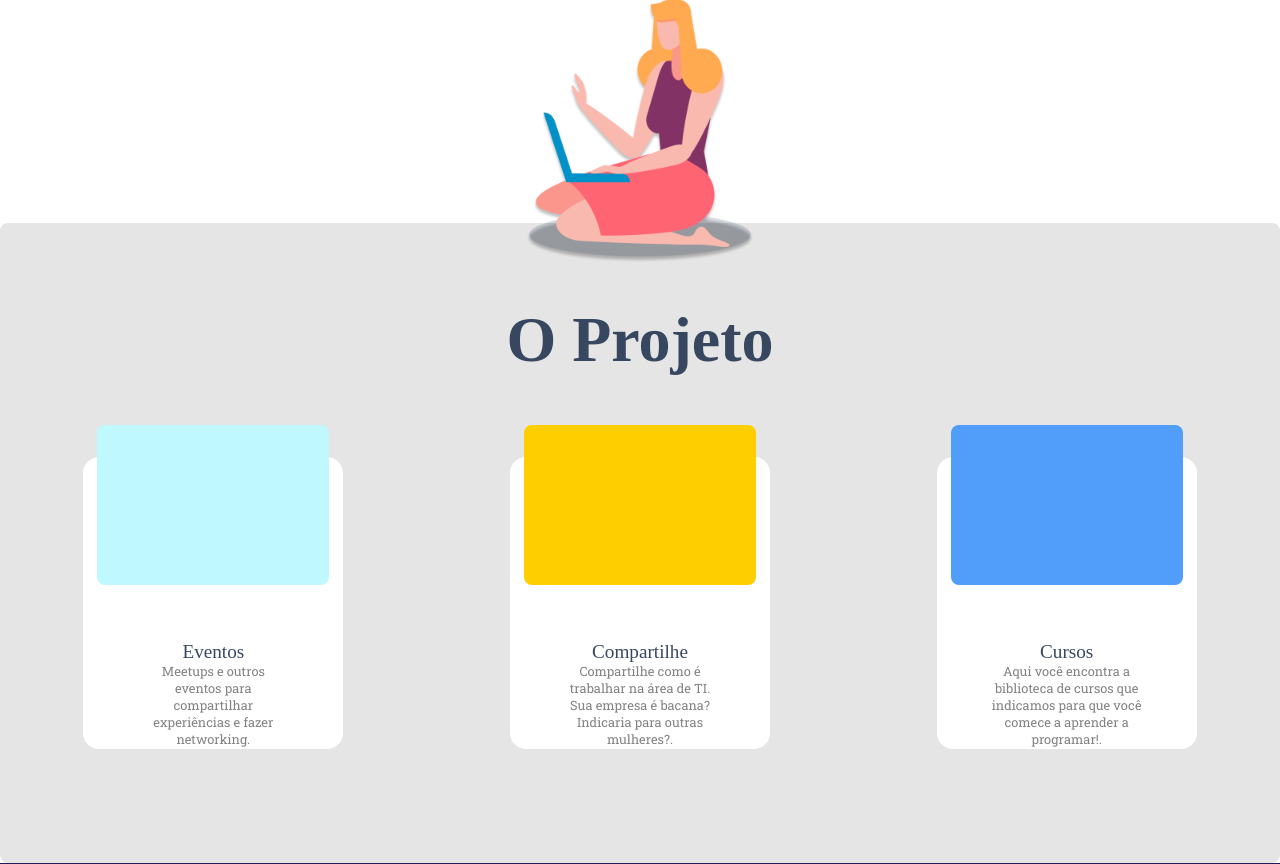
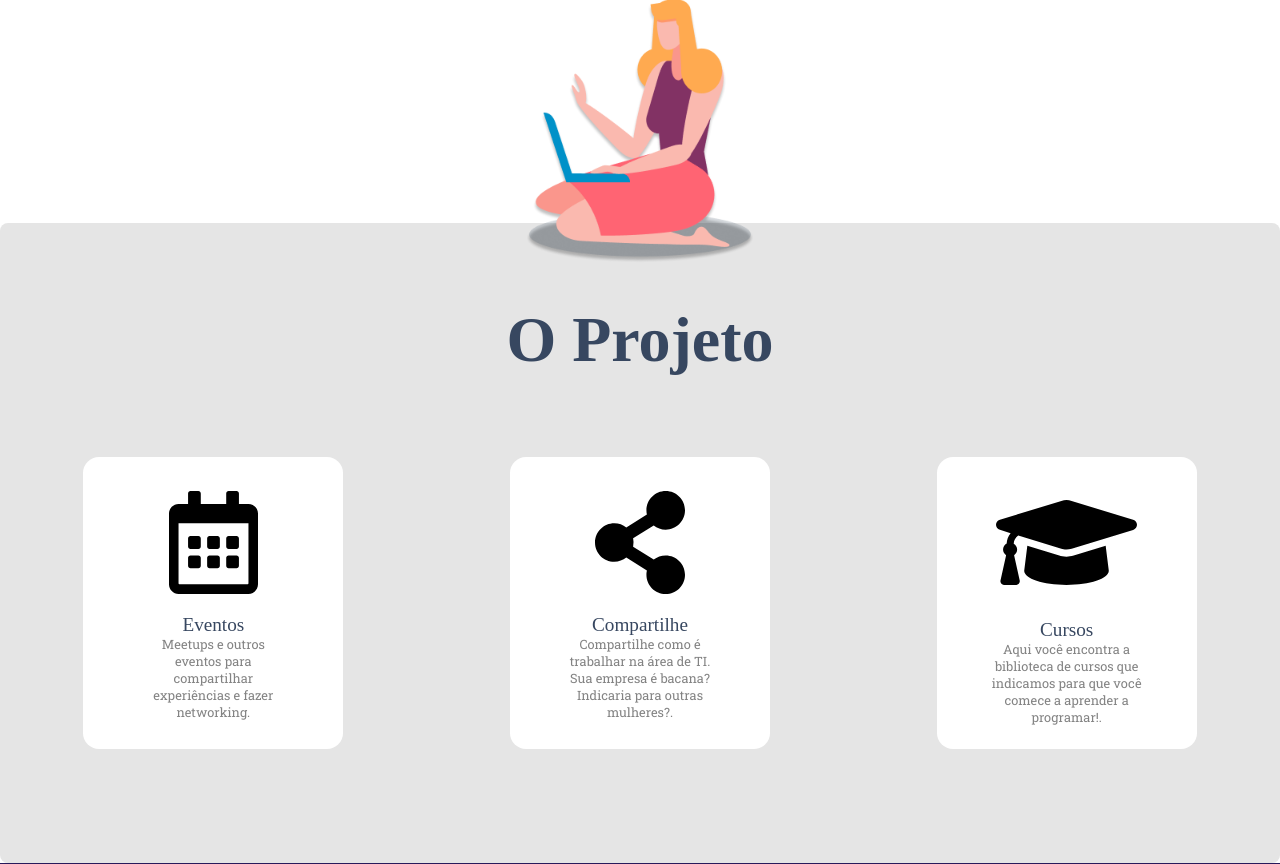
Before and after one commit to marcela093/projeto-demoday, a Django app: page / in a window 1280 px wide. Shown: the part 349-1213 px from the top of the page. Run offline with Django 3.2, Linux system fonts and the light colour scheme.

Commit message:
ajustando home

```diff
--- a/demoday/app/static/style.css
+++ b/demoday/app/static/style.css
@@ -211,3 +211,13 @@ section button {
     border-bottom: 1px solid #4CA0FF;
     width: 100px;
 }
+
+main img{
+    width: 10vw;
+    height: auto;
+}
+
+.photo{
+    width: 15vw;
+    height: auto;
+}
--- a/demoday/app/templates/index.html
+++ b/demoday/app/templates/index.html
@@ -37,7 +37,7 @@
     <div class="flex-style">
       <a href="/eventos/" target="_blank">
         <div class="item">
-          <div class="item-quadrado" style="background-color: #BFF9FF"></div>
+          <div><img src="../static/images/ícones-gcc/eventos.svg" alt=""> </div>
           <div class="item-texto">
             <span class="titulo azul fz1">Eventos</span>
             <br />
@@ -51,7 +51,7 @@
 
       <a href="/avaliacao/" target="_blank">
         <div class="item">
-          <div class="item-quadrado" style="background-color: #FFCE00"></div>
+          <div><img src="../static/images/ícones-gcc/compartilhe.svg" alt=""></div>
           <div class="item-texto">
             <span class="titulo azul fz1">Compartilhe</span>
             <br />
@@ -65,7 +65,7 @@
 
       <a href="/cursos/" target="_blank">
         <div class="item">
-          <div class="item-quadrado" style="background-color: #509EFA"></div>
+          <div><img class="photo" src="../static/images/ícones-gcc/cursos.svg" alt=""></div>
           <div class="item-texto">
             <span class="titulo azul fz1">Cursos</span>
             <br />
```
